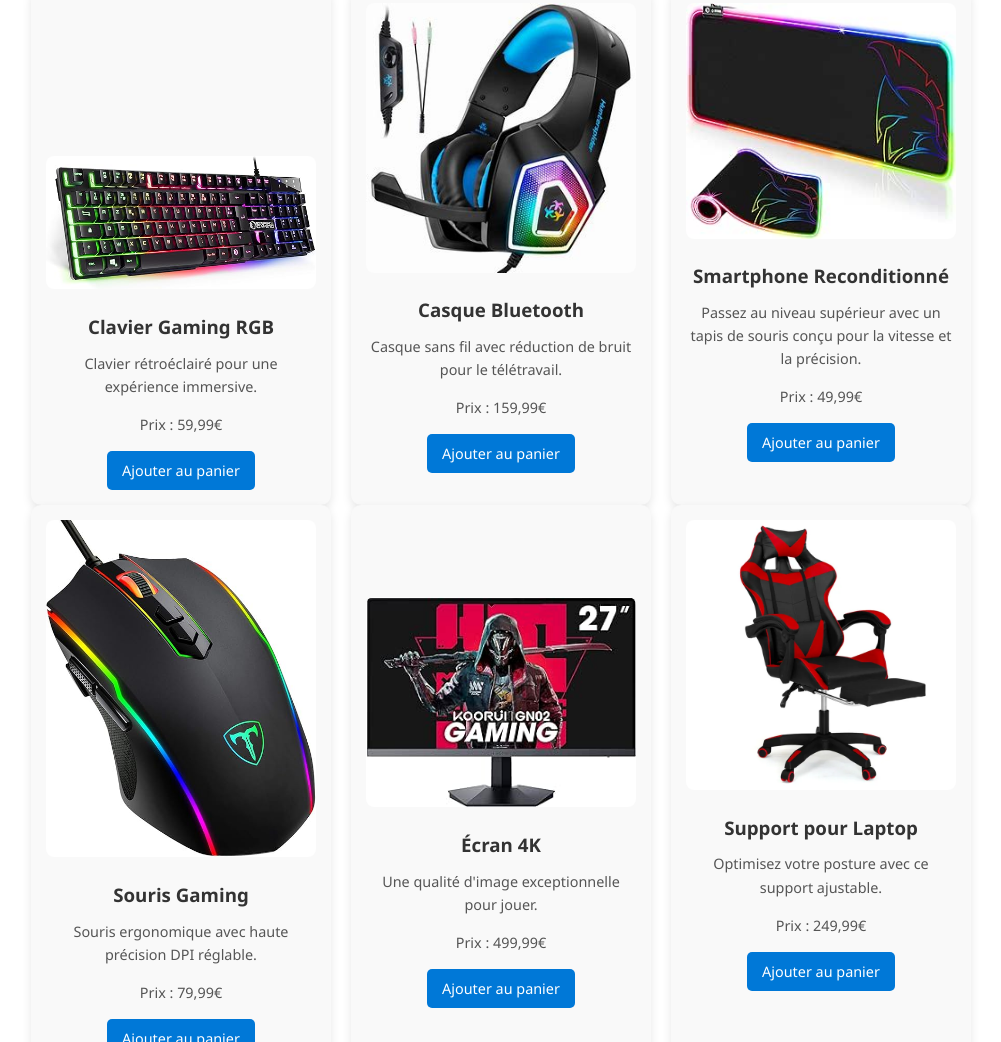
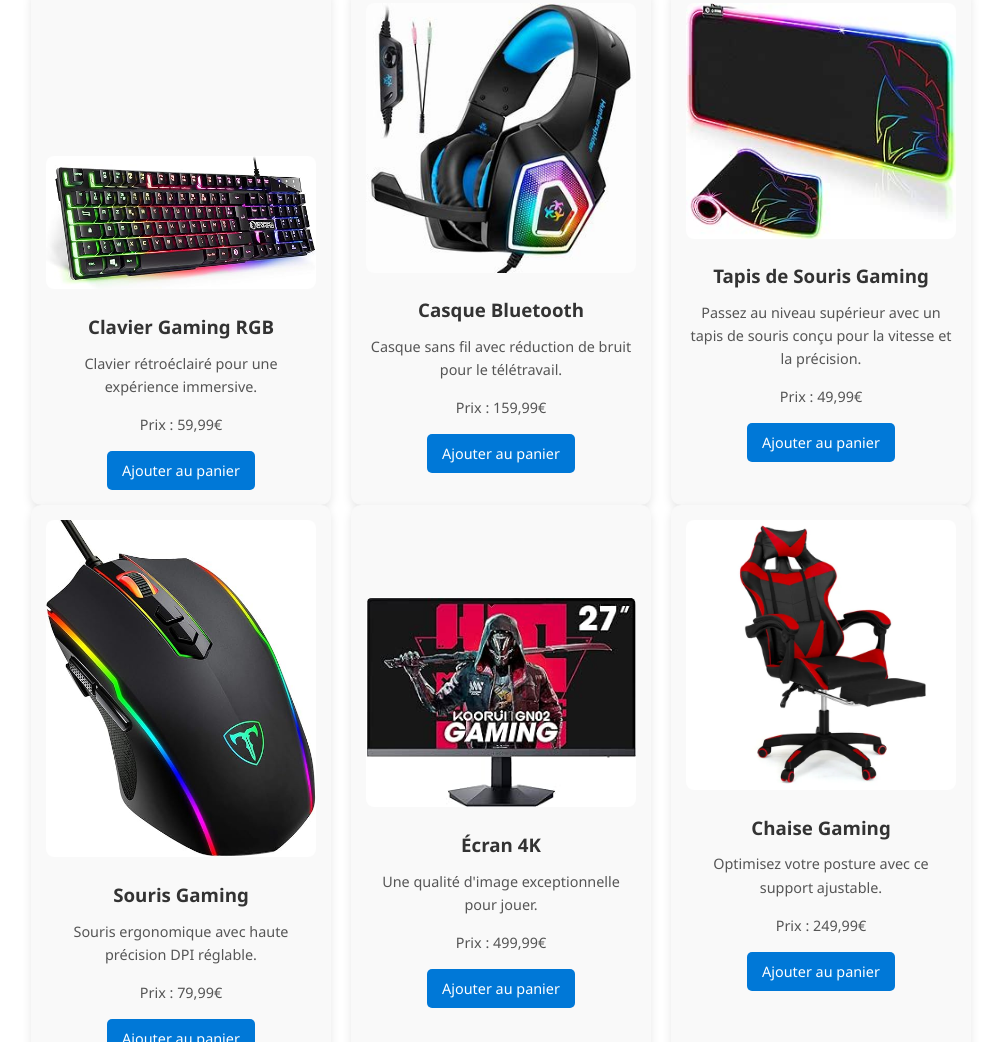
Before and after one commit to YohannMiller/mondenumerique, a plain HTML site: page gaming.html in a window 1280 px wide. Shown: the part 457-1499 px from the top of the page, without its empty margins (139-1140 px from the left). Drawn offline with Linux system fonts and the light colour scheme.

Commit message:
dernière modif

```diff
--- a/gaming.html
+++ b/gaming.html
@@ -45,7 +45,7 @@
             </div>
             <div class="produit-item">
                 <img src="assets/tapis_souris_gaming.jpg" alt="Smartphone Reconditionné">
-                <h3>Smartphone Reconditionné</h3>
+                <h3>Tapis de Souris Gaming</h3>
                 <p>Passez au niveau supérieur avec un tapis de souris conçu pour la vitesse et la précision.</p>
                 <p class="prix">Prix : 49,99€</p>
                 <button>Ajouter au panier</button>
@@ -71,7 +71,7 @@
             </div>
             <div class="produit-item">
                 <img src="assets/chaise_gaming.webp" alt="Support pour laptop">
-                <h3>Support pour Laptop</h3>
+                <h3>Chaise Gaming</h3>
                 <p>Optimisez votre posture avec ce support ajustable.</p>
                 <p class="prix">Prix : 249,99€</p>
                 <button>Ajouter au panier</button>
```
Also changed, not shown: teletravail.html (+2 -2 lines).
